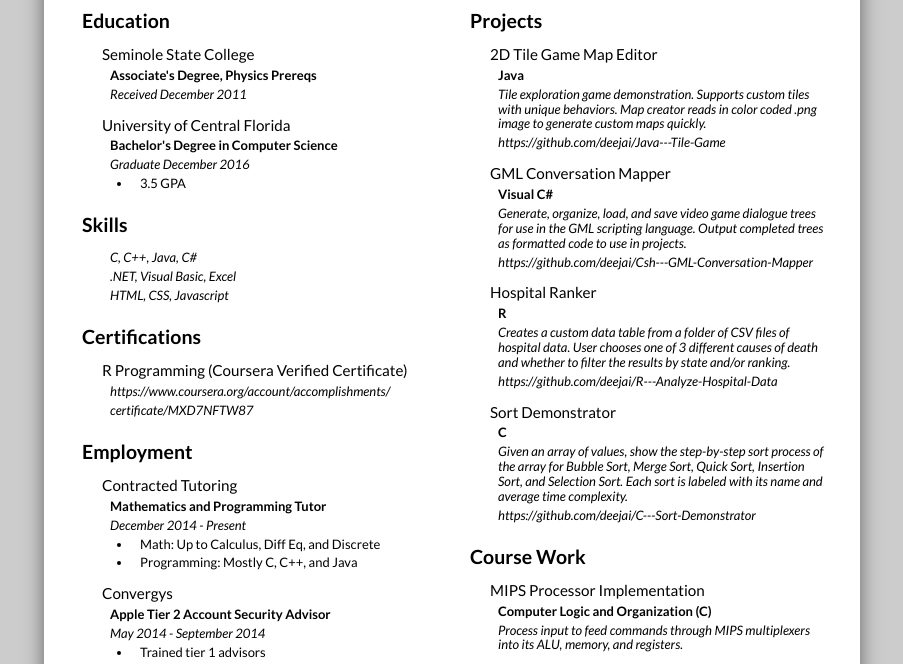
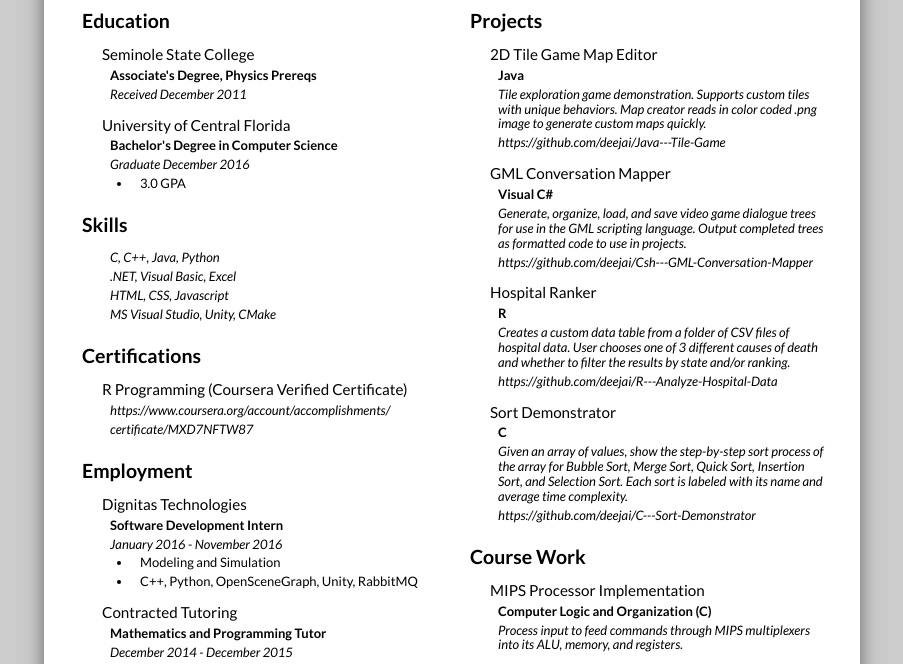
Before and after one commit to deejai/Resume, a plain HTML site: page index.html in a window 1280 px wide. Shown: the part 115-779 px from the top of the page, without its empty margins (188-1091 px from the left). Drawn offline with nearby package versions, Linux system fonts and the light colour scheme.

Commit message:
added Dignitas internship and updated skills

```diff
--- a/index.html
+++ b/index.html
@@ -34,16 +34,17 @@
                             <h4>Bachelor's Degree in Computer Science</h4>
                             <p>Graduate December 2016</p>
                             <ul>
-                                <li>3.5 GPA</li>
+                                <li>3.0 GPA</li>
                             </ul>
                         </div>
                     </div>
                     <div id="skills" class="section">
                         <h2>Skills</h2>
                         <div class="item">
-                            <p>C, C++, Java, C#</p>
+                            <p>C, C++, Java, Python</p>
                             <p>.NET, Visual Basic, Excel</p>
                             <p>HTML, CSS, Javascript</p>
+                            <p>MS Visual Studio, Unity, CMake</p>
                         </div>
                     </div>
                     <div id="certifications" class="section">
@@ -57,12 +58,21 @@
                     <div id="history" class="section">
                         <h2>Employment</h2>
                         <div class="item">
+                            <h3>Dignitas Technologies</h3>
+                            <h4>Software Development Intern</h4>
+                            <p>January 2016 - November 2016</p>
+                            <ul>
+                                <li>Modeling and Simulation</li>
+                                <li>C++, Python, OpenSceneGraph, Unity, RabbitMQ</li>
+                            </ul>
+                        </div>
+                        <div class="item">
                             <h3>Contracted Tutoring</h3>
                             <h4>Mathematics and Programming Tutor</h4>
-                            <p>December 2014 - Present</p>
+                            <p>December 2014 - December 2015</p>
                             <ul>
-                                <li>Math: Up to Calculus, Diff Eq, and Discrete</li>
-                                <li>Programming: Mostly C, C++, and Java</li>
+                                <li>Algebra, Trigonometry, Calculus, Diff Eq, Discrete</li>
+                                <li>C, C++, Python, Java</li>
                             </ul>
                         </div>
                         <div class="item">
@@ -78,7 +88,7 @@
                             <h4>Data Capture Analyst</h4>
                             <p>June 2013 - November 2013</p>
                             <ul>
-                                <li>Created efficiency applications using Visual Basic</li>
+                                <li>Visual Basic, Excel</li>
                             </ul>
                         </div>
                     </div>
```
